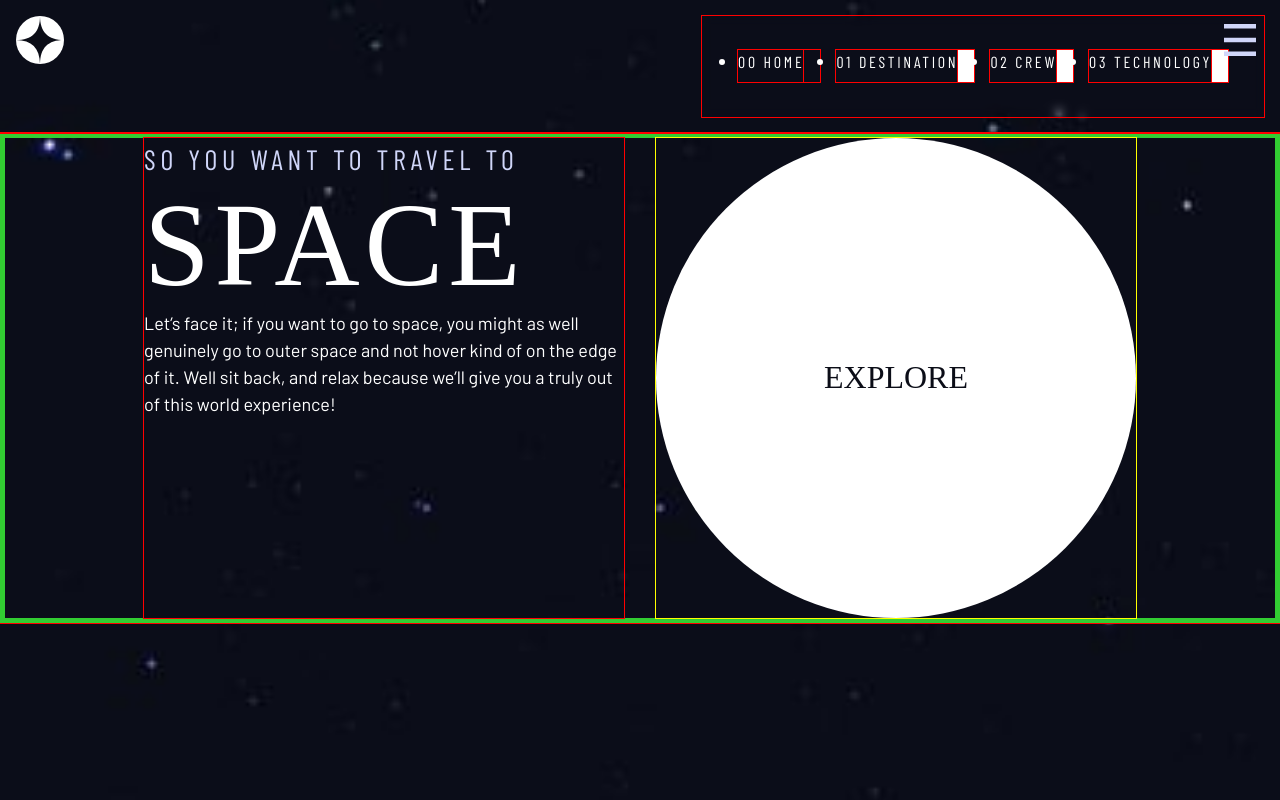
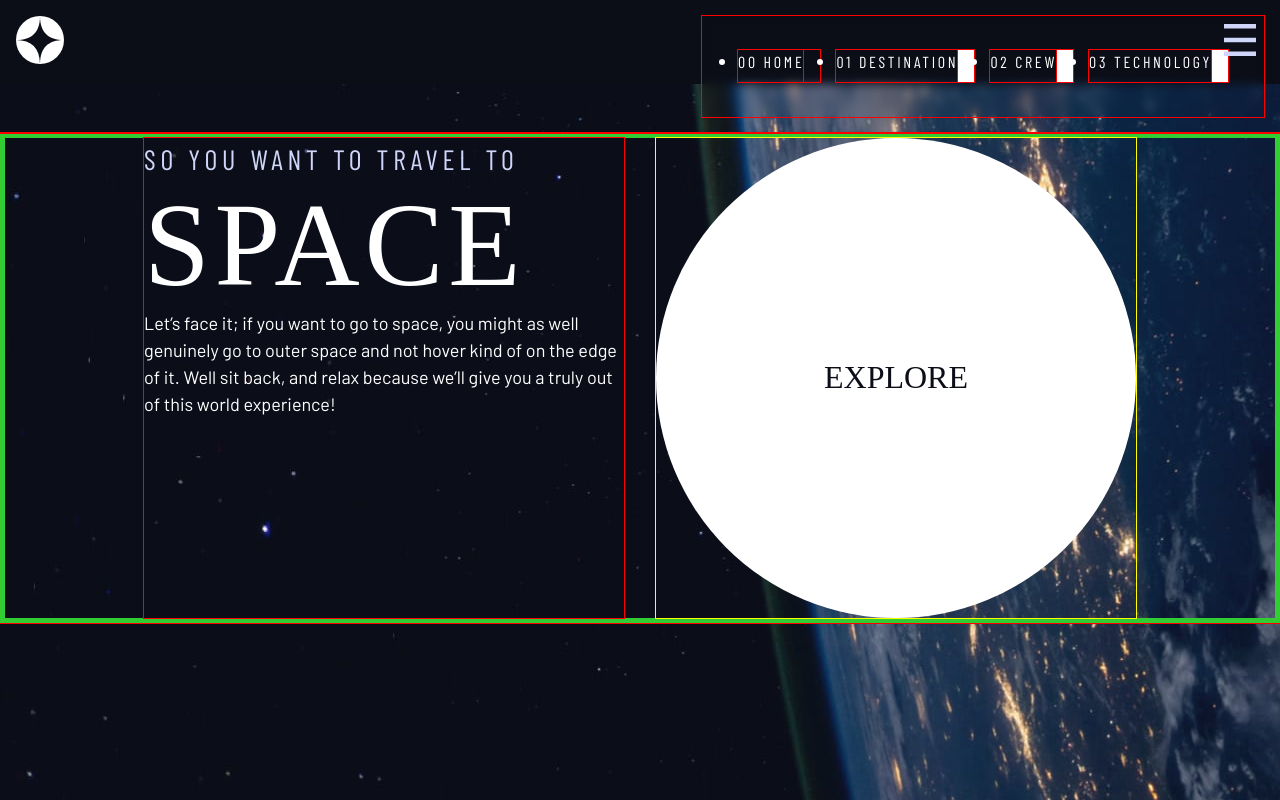
Before and after one commit to riwepo/fem-space-tourism-website, a React (Create React App) app: page / in a window 1280 px wide. Shown: the top 800 px of the page. Built offline with nearby package versions, Linux system fonts and the light colour scheme; a web font is replaced by a local one.

Commit message:
show different back image

```diff
--- a/src/pages/RootLayout.module.css
+++ b/src/pages/RootLayout.module.css
@@ -10,3 +10,17 @@
   grid-template-rows: min-content 1fr;
   /* border: solid 1px blue; */
 }
+
+@media (min-width: 35rem) {
+  .container {
+    background: url(../assets/home/background-home-tablet.jpg) no-repeat center
+      center;
+  }
+}
+
+@media (min-width: 45rem) {
+  .container {
+    background: url(../assets/home/background-home-desktop.jpg) no-repeat center
+      center;
+  }
+}
```
